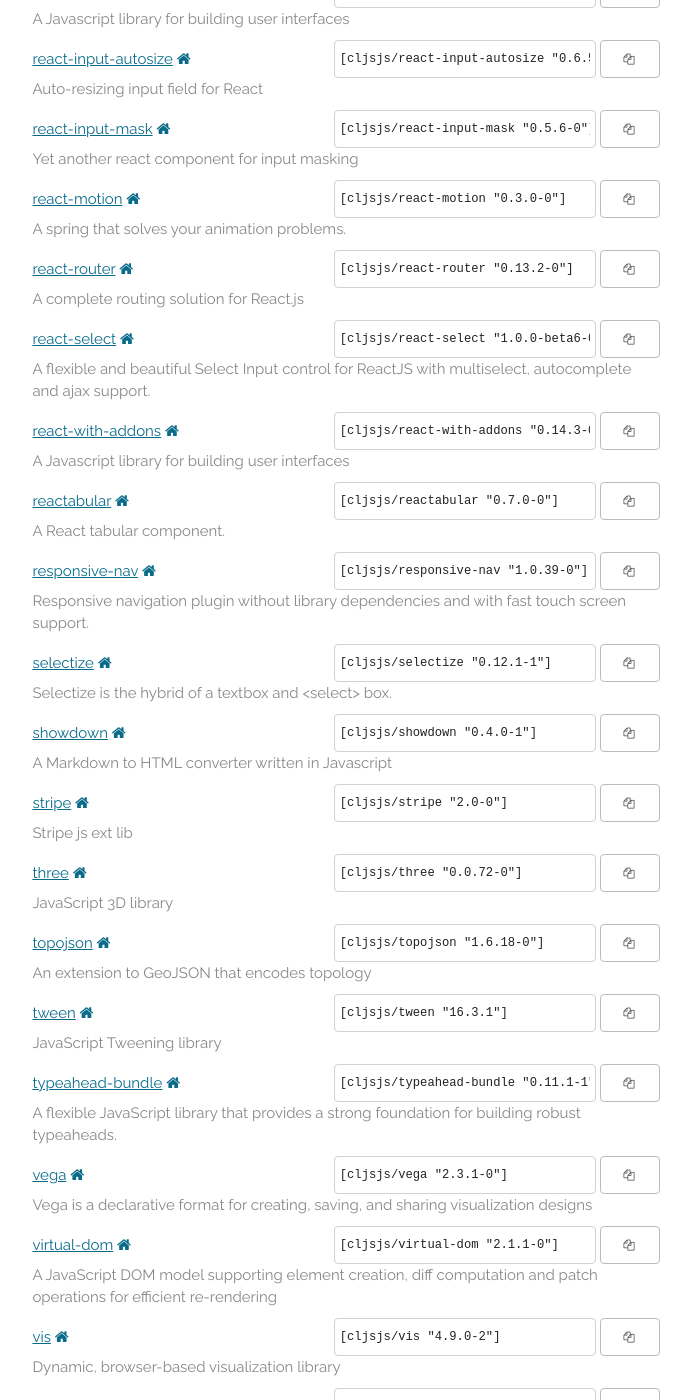
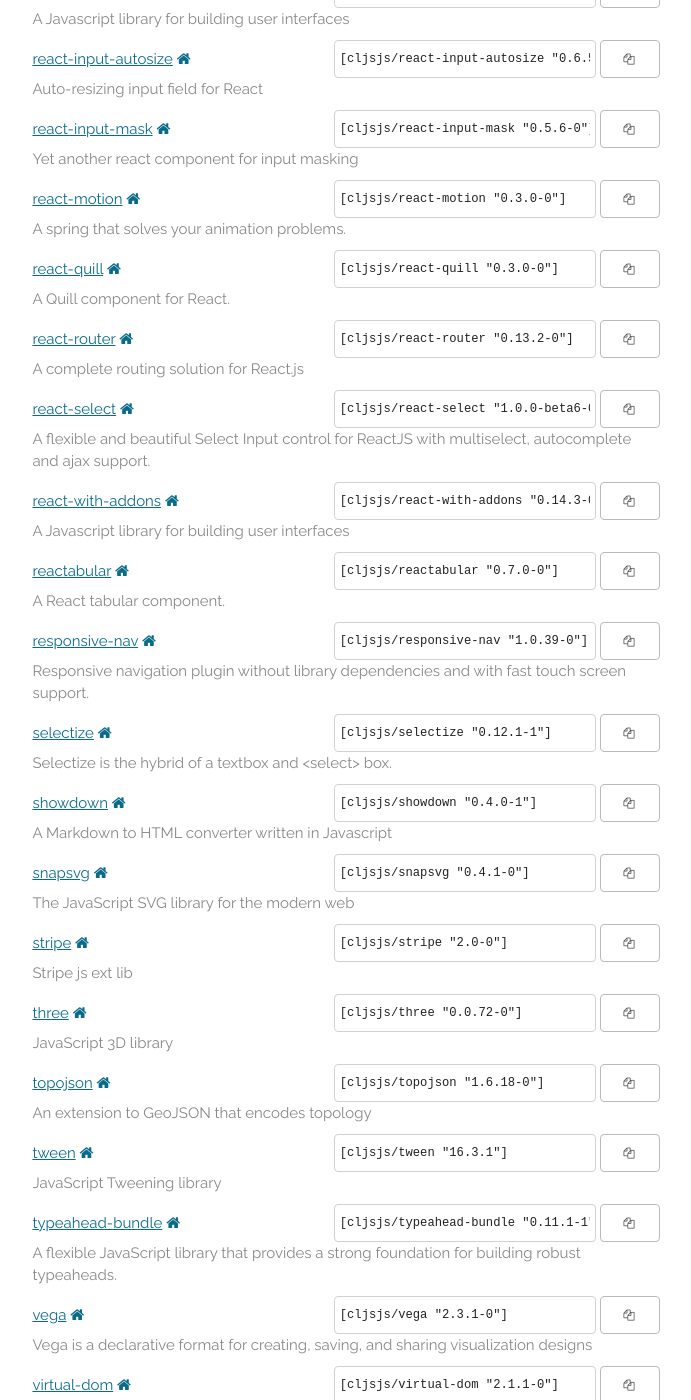
Before and after one commit to cljsjs/cljsjs.github.io, a Jekyll site: the page built from index.markdown, in a window 1280 px wide and 1400 px high, scrolled down 8216 px. Shown: the whole window, without its empty margins (294-985 px from the left). Built offline with Jekyll 4.4.1, drawn with Linux system fonts in a browser that asks for light colours; nearby versions of some CDN libraries; comment, search, counter and statistics services are not loaded.

Commit message:
Automatic update

```diff
--- a/_includes/packages.html
+++ b/_includes/packages.html
@@ -906,6 +906,15 @@
     <p class="description">A spring that solves your animation problems.</p>
   </li>
   <li>
+    <a href="https://clojars.org/cljsjs/react-quill">react-quill</a>
+    <a href="http://zenoamaro.github.io/react-quill/" target="new"><i class="fa fa-home"></i></a>
+    <span class="clojars">
+      <input type="text" value='[cljsjs/react-quill "0.3.0-0"]'/>
+      <button data-clipboard-text='[cljsjs/react-quill "0.3.0-0"]'><i class="fa fa-copy"></i></button>
+    </span>
+    <p class="description">A Quill component for React.</p>
+  </li>
+  <li>
     <a href="https://clojars.org/cljsjs/react-router">react-router</a>
     <a href="https://github.com/rackt/react-router" target="new"><i class="fa fa-home"></i></a>
     <span class="clojars">
@@ -967,6 +976,15 @@
       <button data-clipboard-text='[cljsjs/showdown "0.4.0-1"]'><i class="fa fa-copy"></i></button>
     </span>
     <p class="description">A Markdown to HTML converter written in Javascript</p>
+  </li>
+  <li>
+    <a href="https://clojars.org/cljsjs/snapsvg">snapsvg</a>
+    <a href="https://snapsvg.io" target="new"><i class="fa fa-home"></i></a>
+    <span class="clojars">
+      <input type="text" value='[cljsjs/snapsvg "0.4.1-0"]'/>
+      <button data-clipboard-text='[cljsjs/snapsvg "0.4.1-0"]'><i class="fa fa-copy"></i></button>
+    </span>
+    <p class="description">The JavaScript SVG library for the modern web</p>
   </li>
   <li>
     <a href="https://clojars.org/cljsjs/stripe">stripe</a>
```
